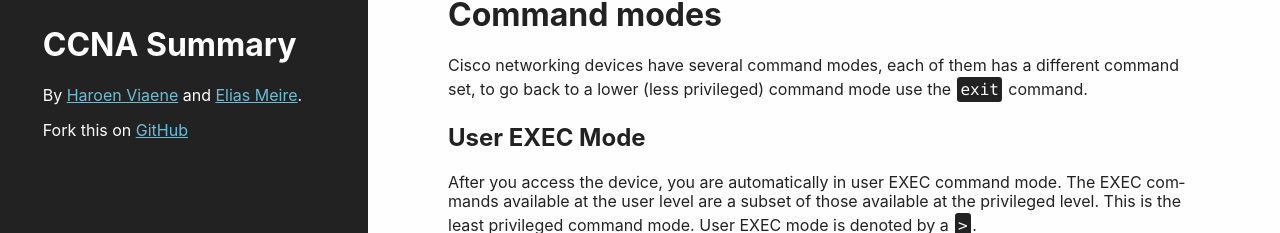
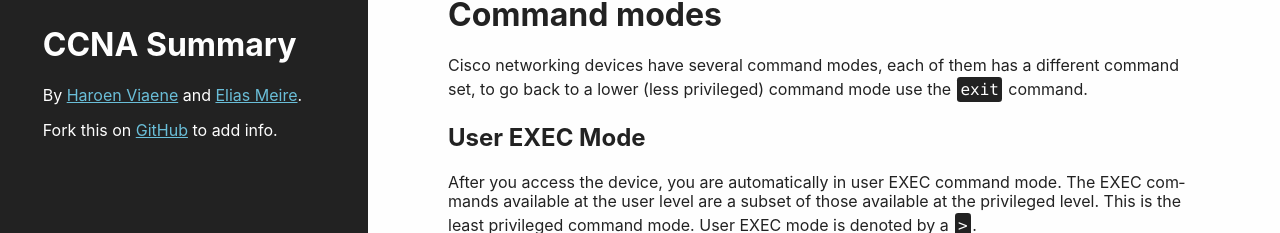
Before and after one commit to Haroenv/ccna, a Jekyll site: the page built from index.md, in a window 1280 px wide and 900 px high, scrolled down 530 px. Shown: the part 667-900 px from the top of the window. Built offline with Jekyll 4.4.1, drawn with Linux system fonts in a browser that asks for light colours.

Commit message:
add how to fork

```diff
--- a/index.md
+++ b/index.md
@@ -13,7 +13,7 @@ layout: default
 
 By [Haroen Viaene](https://github.com/haroenv) and [Elias Meire](https://github.com/eliasmeire).
 
-Fork this on [GitHub](https://github.com/haroenv/ccna-summary)
+Fork this on [GitHub](https://github.com/haroenv/ccna-summary/blob/gh-pages/index.md) to add info.
 
 </div>
 </div>
```
